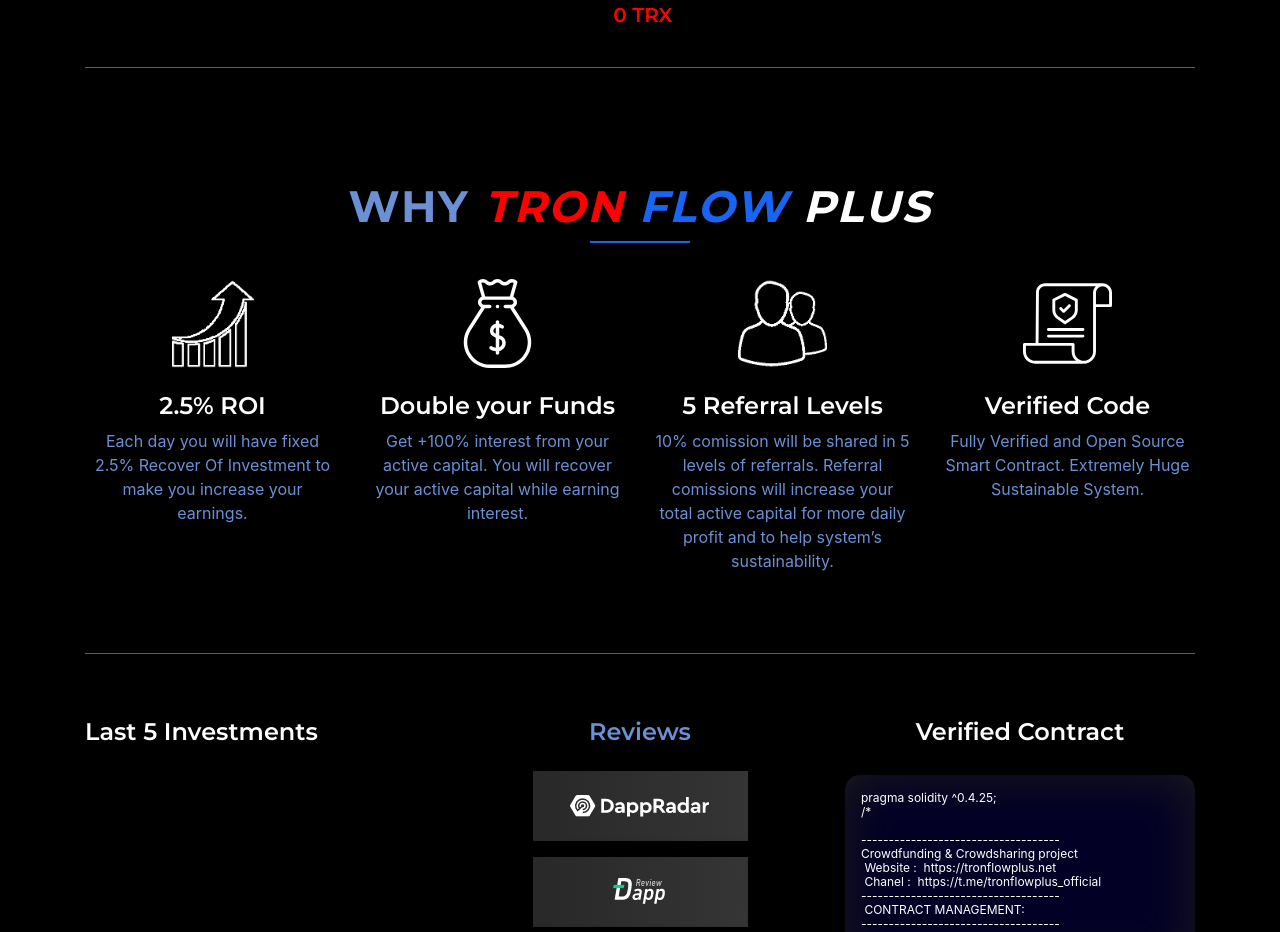
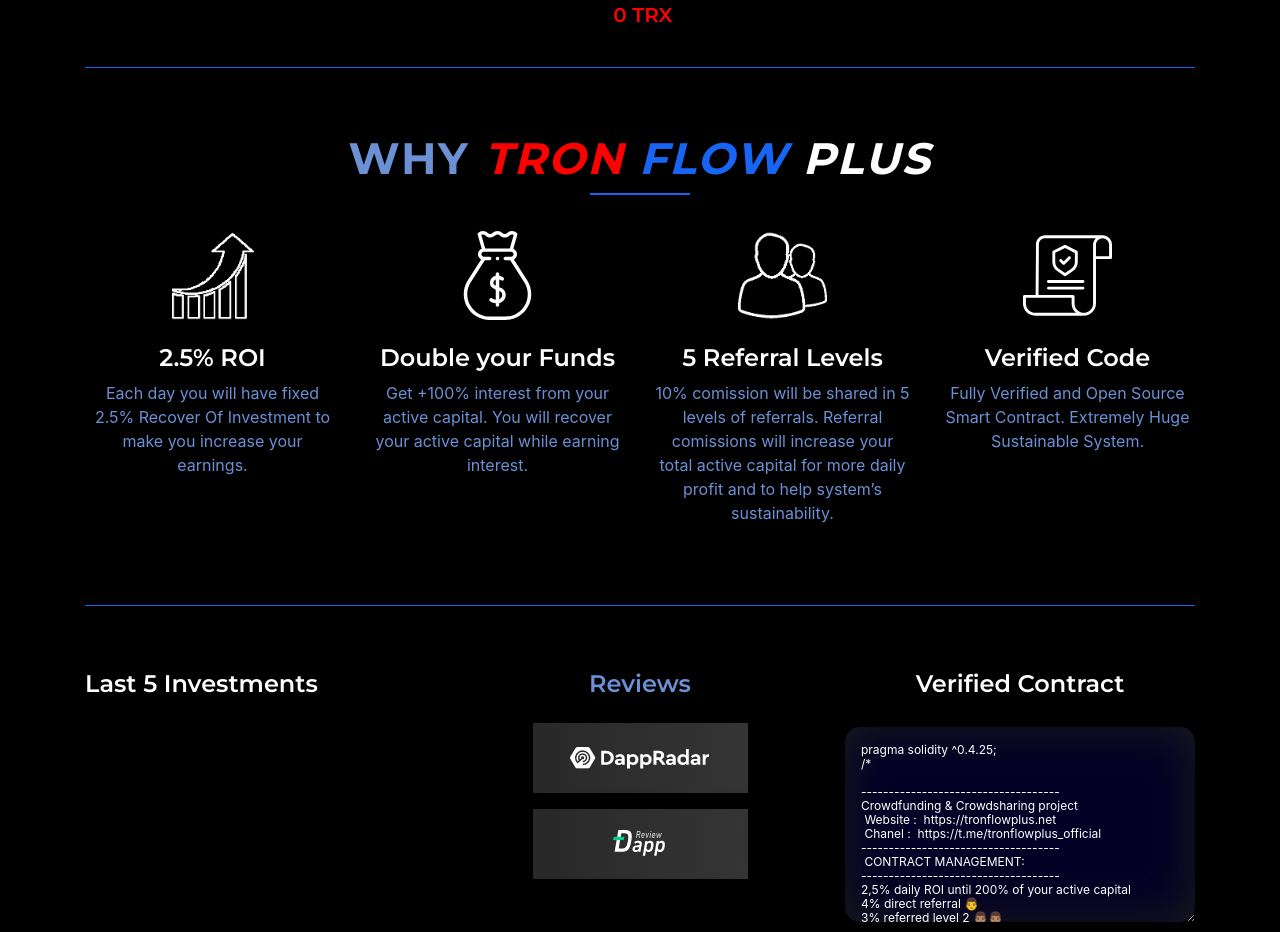
Before and after one commit to tfpsmart/tfpsmart.github.io, a plain HTML site: page index.html in a window 1280 px wide. Shown: the part 2134-3066 px from the top of the page. Drawn offline with nearby package versions, Linux system fonts and the light colour scheme; no server answers.

Commit message:
Update index.html

```diff
--- a/index.html
+++ b/index.html
@@ -1156,7 +1156,7 @@ Funds will be used to help Tron Flow insurance.</div> -->
     </div>
   </section> -->
   <!-- Activity Section End -->
-<div class="py-4"></div>
+<!-- <div class="py-4"></div> -->
 
   <!-- Why Tron Start -->
   <section>
```
